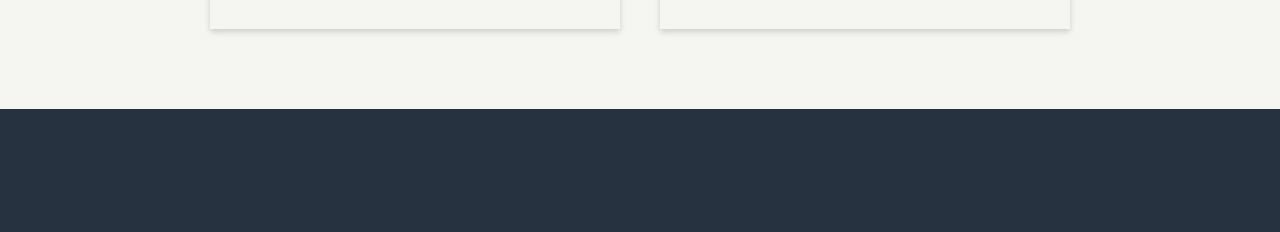
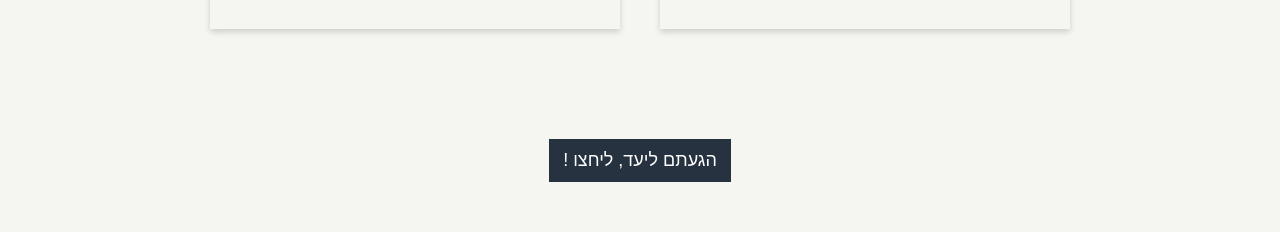
Before and after one commit to shlommi/shauli-levi, a Next.js app: page /yeutz-hachvana in a window 1280 px wide. Shown: the part 2900-3132 px from the top of the page. Built offline with nearby package versions, Linux system fonts and the light colour scheme; a web font is replaced by a local one.

Commit message:
change buttons

```diff
--- a/pages/index.js
+++ b/pages/index.js
@@ -19,7 +19,7 @@ const Homepage = () => (
           </p>
           <Button
           url="/yeutz-hachvana"
-          text="צרו קשר לקבלת ייעוץ"
+          text="אתם בדרך הנכונה, ליחצו !"
           mt="30"
           mb="50"
           />
--- a/pages/yeutz-hachvana.js
+++ b/pages/yeutz-hachvana.js
@@ -1,5 +1,7 @@
 import Layout from '../components/Layout'
 import CardList from '../components/CardList';
+import Button from '../components/Button';
+
 
 
 const YeutzHachvana = () => (
@@ -17,6 +19,12 @@ const YeutzHachvana = () => (
         <div className="yeutz-methods">
           <CardList/>
         </div>
+        <Button
+          url="/contact"
+          text="הגעתם ליעד, ליחצו !"
+          mt="30"
+          mb="50"
+          />
       </section>
       <style jsx>{`
           p {
```
